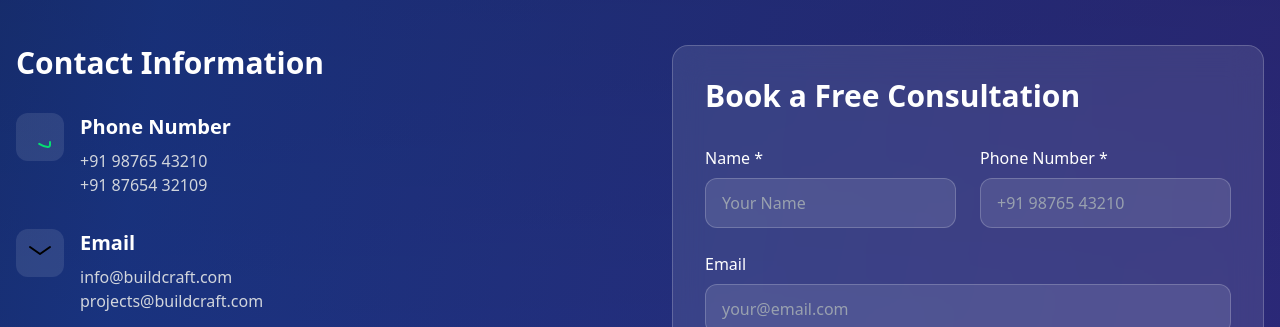
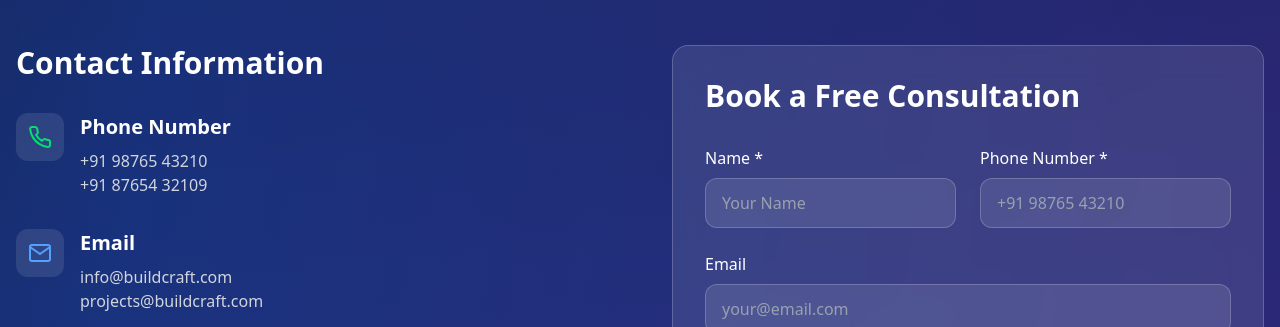
Before and after one commit to NIKsarp/build-craft, a React (Vite) app: page / in a window 1280 px wide. Shown: the part 6620-6947 px from the top of the page. Built offline with nearby package versions, Linux system fonts and the light colour scheme.

Commit message:
fix path tag and make better ui for NotFoundPage.jsx

```diff
--- a/src/components/Contact/Contact.jsx
+++ b/src/components/Contact/Contact.jsx
@@ -62,7 +62,7 @@ export const Contact = () => {
           strokeLinecap="round"
           strokeLinejoin="round"
         >
-          <path d="M22 16.92v3a2 2 0 0 1-2.18 2 19.79 19.79 0 0 1-8.63-3.07 19.5 19.5 极 0 0 1-6-6 19.79 19.79 0 0 1-3.07-8.67A2 2 0 0 1 4.11 2h3a2 2 0 0 1 2 1.72 12.84 12.84 0 0 0 .7 2.81 2 2 0 0 1-.45 2.11L8.09 9.91a16 16 0 0 0 6 6l1.27-1.27a2 2 0 0 1 2.11-.45 12.84 12.84 0 0 0 2.81.7A2 2 0 0 1 22 16.92z" />
+          <path d="M22 16.92v3a2 2 0 0 1-2.18 2 19.79 19.79 0 0 1-8.63-3.07 19.5 19.5 0 0 1-6-6 19.79 19.79 0 0 1-3.07-8.67A2 2 0 0 1 4.11 2h3a2 2 0 0 1 2 1.72 12.84 12.84 0 0 0 .7 2.81 2 2 0 0 1-.45 2.11L8.09 9.91a16 16 0 0 0 6 6l1.27-1.27a2 2 0 0 1 2.11-.45 12.84 12.84 0 0 0 2.81.7A2 2 0 0 1 22 16.92z" />
         </svg>
       ),
       title: "Phone Number",
@@ -82,18 +82,18 @@ export const Contact = () => {
           strokeLinecap="round"
           strokeLinejoin="round"
         >
-          <path d="M4 4极16c1.1 0 2 .9 2 2v12c0 1.1-.9 2-2 2H4c-1.1 0-2-.9-2-2V6c0-1.1.9-2 2-2z" />
+          <path d="M4 4h16c1.1 0 2 .9 2 2v12c0 1.1-.9 2-2 2H4c-1.1 0-2-.9-2-2V6c0-1.1.9-2 2-2z" />
           <polyline points="22,6 12,13 2,6" />
         </svg>
       ),
       title: "Email",
       details: ["info@buildcraft.com", "projects@buildcraft.com"],
-      color: "极text-blue-400",
+      color: "text-blue-400",
     },
     {
       icon: (
         <svg
-          xmlns="http://www.w3.org/2000/s极"
+          xmlns="http://www.w3.org/2000/svg"
           width="24"
           height="24"
           viewBox="0 0 24 24"
--- a/src/components/NotFoundPage/NotFoundPage.jsx
+++ b/src/components/NotFoundPage/NotFoundPage.jsx
@@ -3,13 +3,13 @@ import { NavLink } from "react-router-dom";
 export const NotFoundPage = () => {
   return (
     <div
-      className={`dark:bg-black   bg-gradient-to-br from-slate-900 via-blue-900 to-indigo-900  text-white flex flex-col text-center py-18 gap-8`}
+      className={`dark:bg-black   bg-gradient-to-br from-slate-900 via-blue-900 to-indigo-900  text-white flex flex-col text-center py-18 gap-8 justify-center items-center`}
     >
       <h2 className="text-5xl md:text-9xl">404 - Page Not Found</h2>
       <p>The page you are looking for does not exist.</p>
       <NavLink
         to="/"
-        className="rounded-full border-opacity-0  p-4 font-bold transition-all duration-300 ease-in hover:bg-white border-4 hover:text-black  hover:border-blue-800"
+        className="rounded-full border-opacity-0  p-4 font-bold transition-all duration-300 ease-in hover:bg-white border-4 hover:text-black w-96   hover:border-blue-800"
       >
         Go to Homepage
       </NavLink>
```
